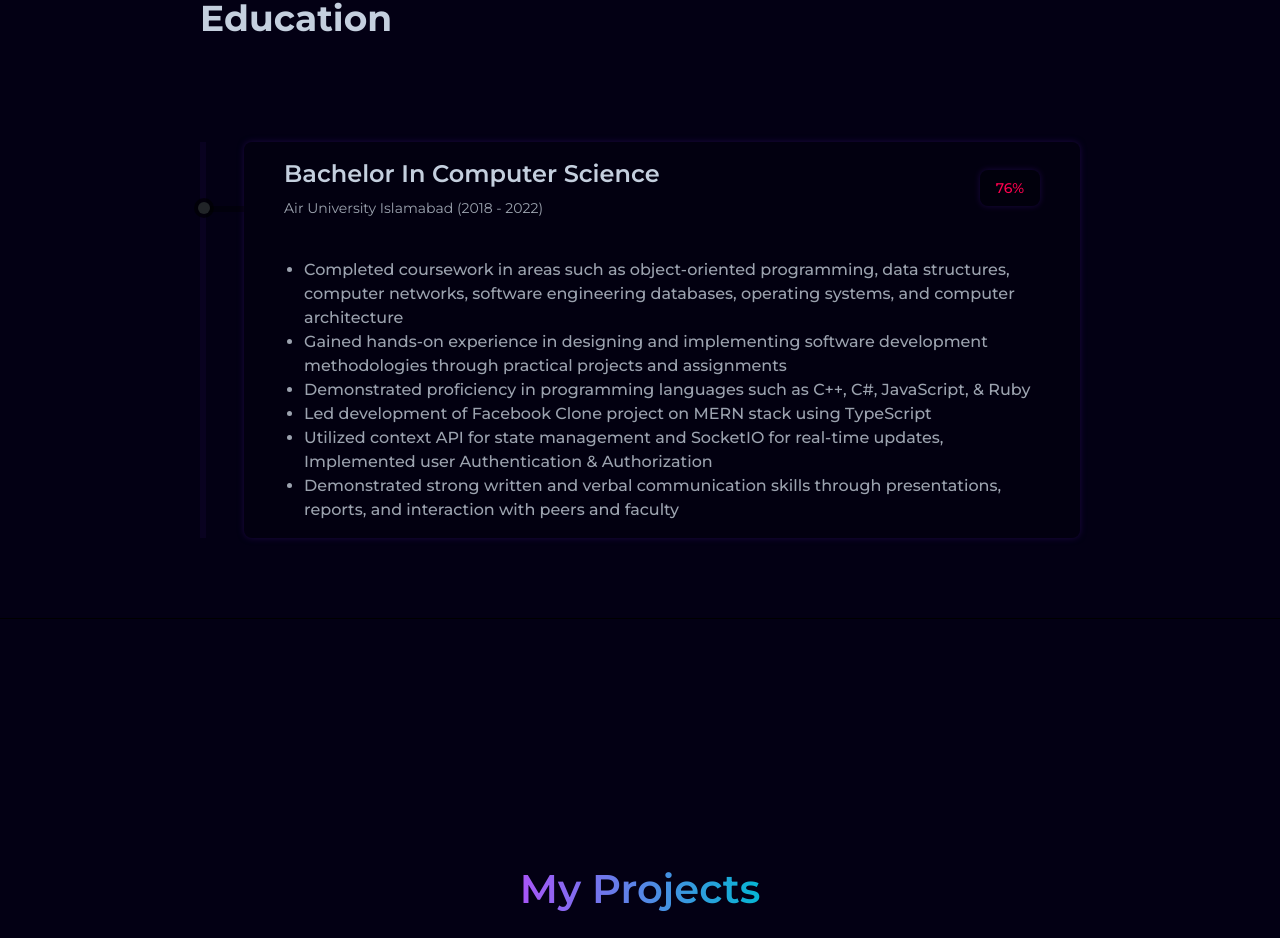
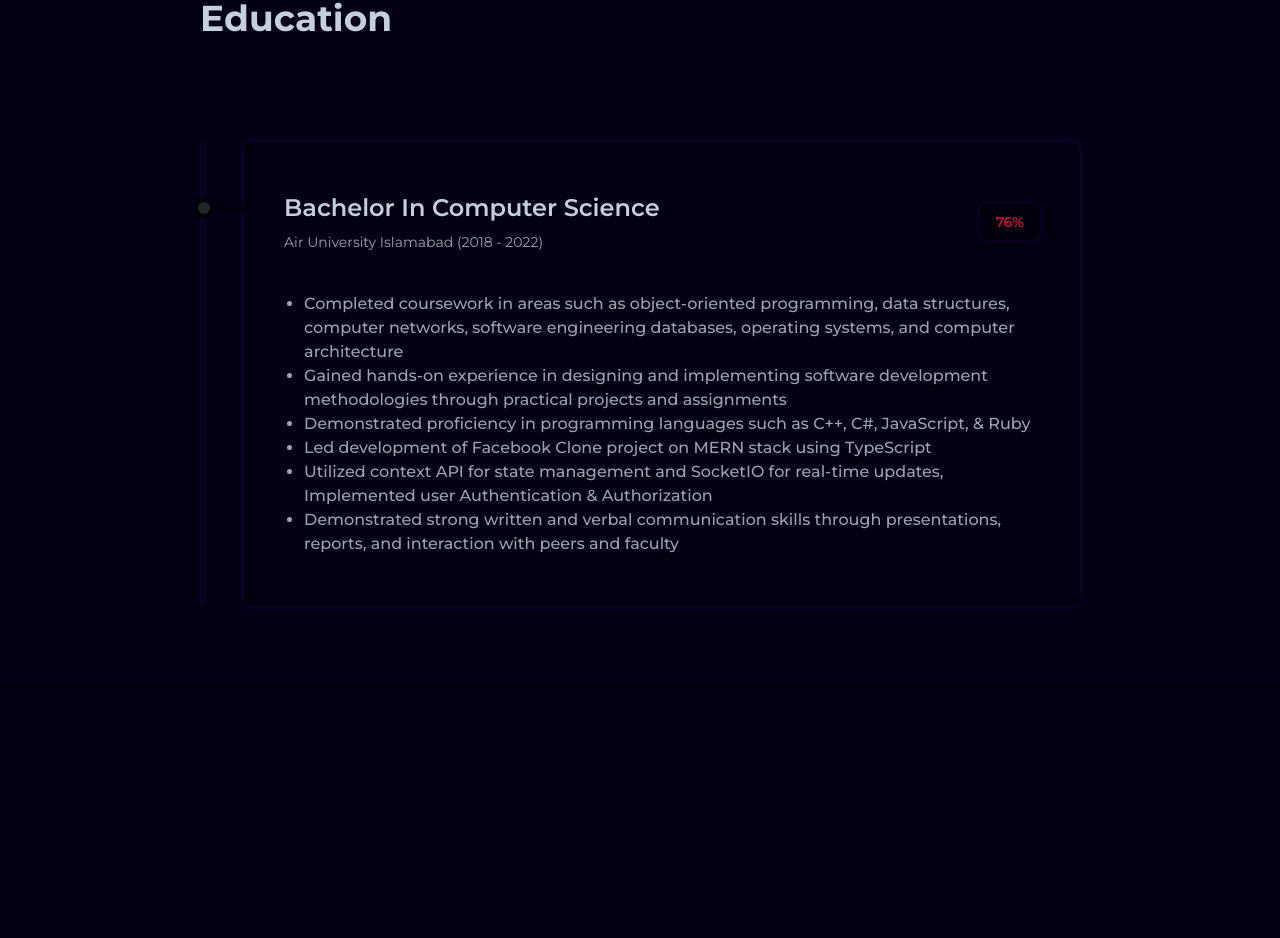
Before and after one commit to farakh-shahid/Portfolio, a Next.js app in the folder portfolio/: page / in a window 1280 px wide. Shown: the part 3163-4101 px from the top of the page. Built offline with nearby package versions, Linux system fonts and the light colour scheme.

Commit message:
fix breakpoints

```diff
--- a/portfolio/src/components/resume/Experience.js
+++ b/portfolio/src/components/resume/Experience.js
@@ -15,7 +15,7 @@ const Experience = () => {
           <p className='text-sm text-designColor tracking-[4px]'>2010 - 2022</p>
           <h2 className='text-4xl font-bold'>Job Experience</h2>
         </div>
-        <div className='mt-14 w-full h-auto  border-l-[6px] border-l-[#2a0c612b] border-opacity-30 flex flex-col gap-10'>
+        <div className='  mt-14 w-full h-auto  border-l-[6px] border-l-[#2a0c612b] border-opacity-30 flex flex-col gap-10'>
           <ResumeCard
             title='FullStack Engineer'
             subTitle='Devsinc'
--- a/portfolio/src/components/resume/ResumeCard.js
+++ b/portfolio/src/components/resume/ResumeCard.js
@@ -10,7 +10,7 @@ const ResumeCard = ({ title, subTitle, result, des }) => {
           <span className='w-3 h-3 rounded-full bg-bodyColor inline-flex group-hover:bg-designColor duration-300'></span>
         </span>
       </div>
-      <div className='w-full bg-black bg-opacity-20 hover:bg-opacity-30 duration-300  rounded-lg p-4 lgl:px-10 flex flex-col justify-center gap-6 lgl:gap-10 shadow-shadowOne'>
+      <div className='p-[50px] w-full bg-black bg-opacity-20 hover:bg-opacity-30 duration-300  rounded-lg p-4 lgl:px-10 flex flex-col justify-center gap-6 lgl:gap-10 shadow-shadowOne'>
         <div className='flex flex-col lgl:flex-row justify-between gap-4 lgl:gap-0 lgl:items-center'>
           <div>
             <h3 className='text-xl md:text-2xl font-semibold group-hover:text-white duration-300 text-lightText'>
--- a/portfolio/src/components/resume/Skills.js
+++ b/portfolio/src/components/resume/Skills.js
@@ -6,7 +6,7 @@ const Skills = () => {
     <motion.div
       initial={{ opacity: 0 }}
       animate={{ opacity: 1, transition: { duration: 0.5 } }}
-      className='py-12 font-titleFont flex gap-20 text-lightText'
+      className=' font-titleFont flex gap-20 text-lightText'
     >
       <div className='w-full lgl:w-1/2'>
         <div className='py-12 font-titleFont flex flex-col gap-4'>
```
